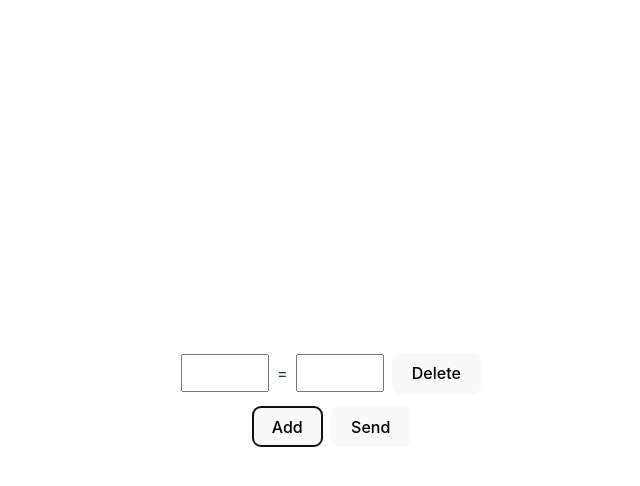
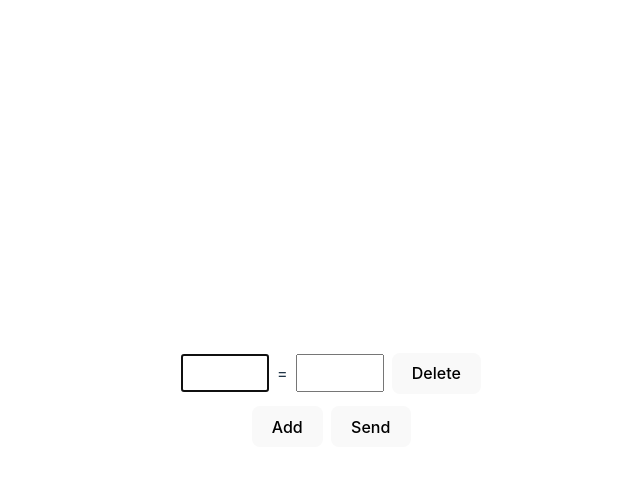
Before and after one commit to azujuuuuuun/url-query-editor, a React (Vite) app: page / in a window 1280 px wide. Both pictures are taken after a click on the button "Add". Shown: the top 486 px of the page, without its empty margins (309-949 px from the left). Built offline with nearby package versions, Linux system fonts and the light colour scheme.

Commit message:
Focus input after clicking add button

```diff
--- a/src/App.tsx
+++ b/src/App.tsx
@@ -30,6 +30,11 @@ function App() {
 
   const onClickAdd = () => {
     addQueryParam();
+
+    window.requestAnimationFrame(() => {
+      const elements = document.getElementsByName("query-key");
+      elements.item(elements.length - 1)?.focus();
+    });
   };
 
   const onClickSend = async () => {
@@ -57,6 +62,7 @@ function App() {
                 <input
                   id={keyId}
                   className="input"
+                  name="query-key"
                   value={p.key}
                   onChange={(e) => onChangeQueryKey(e, p.id)}
                 />
```
